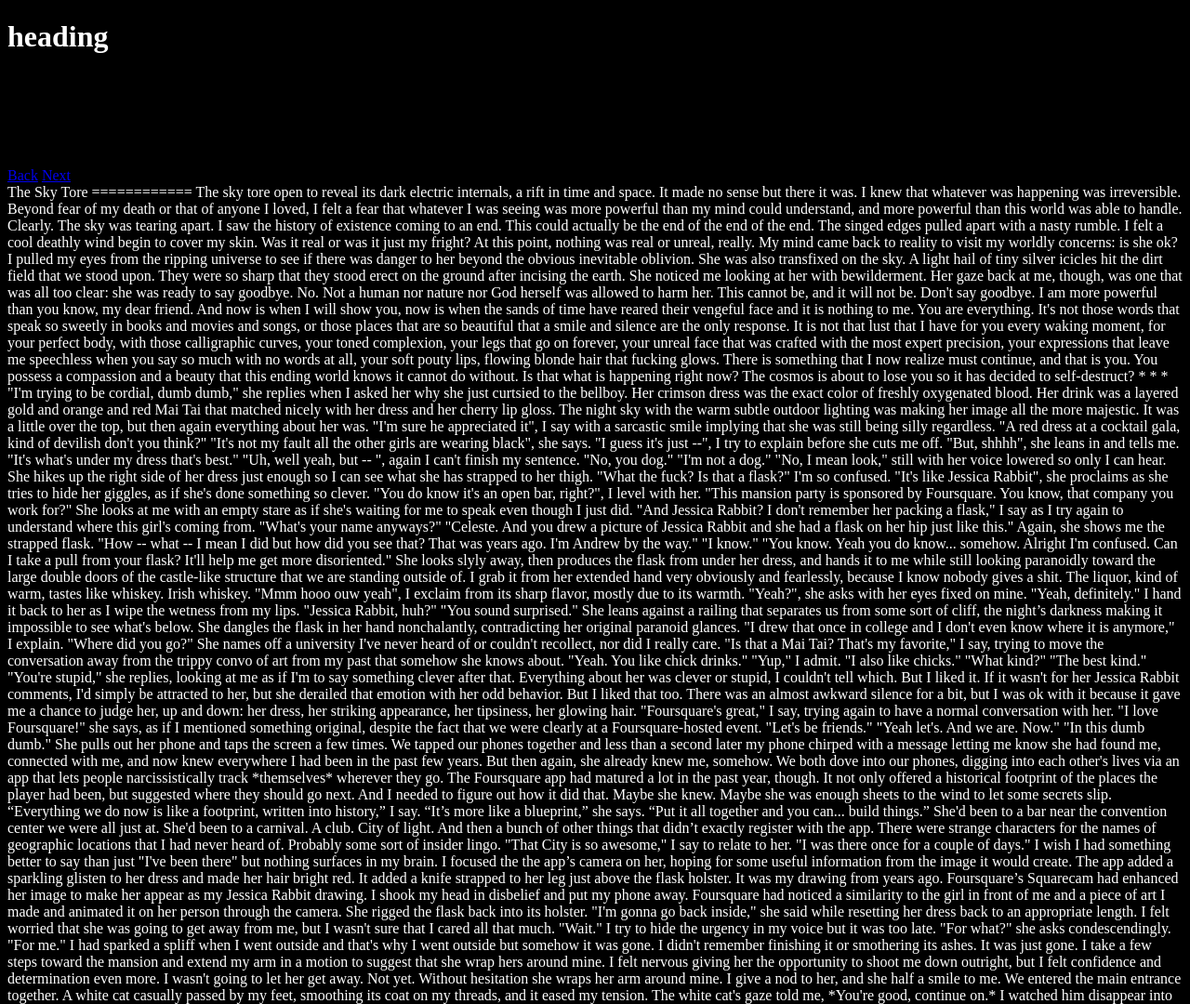
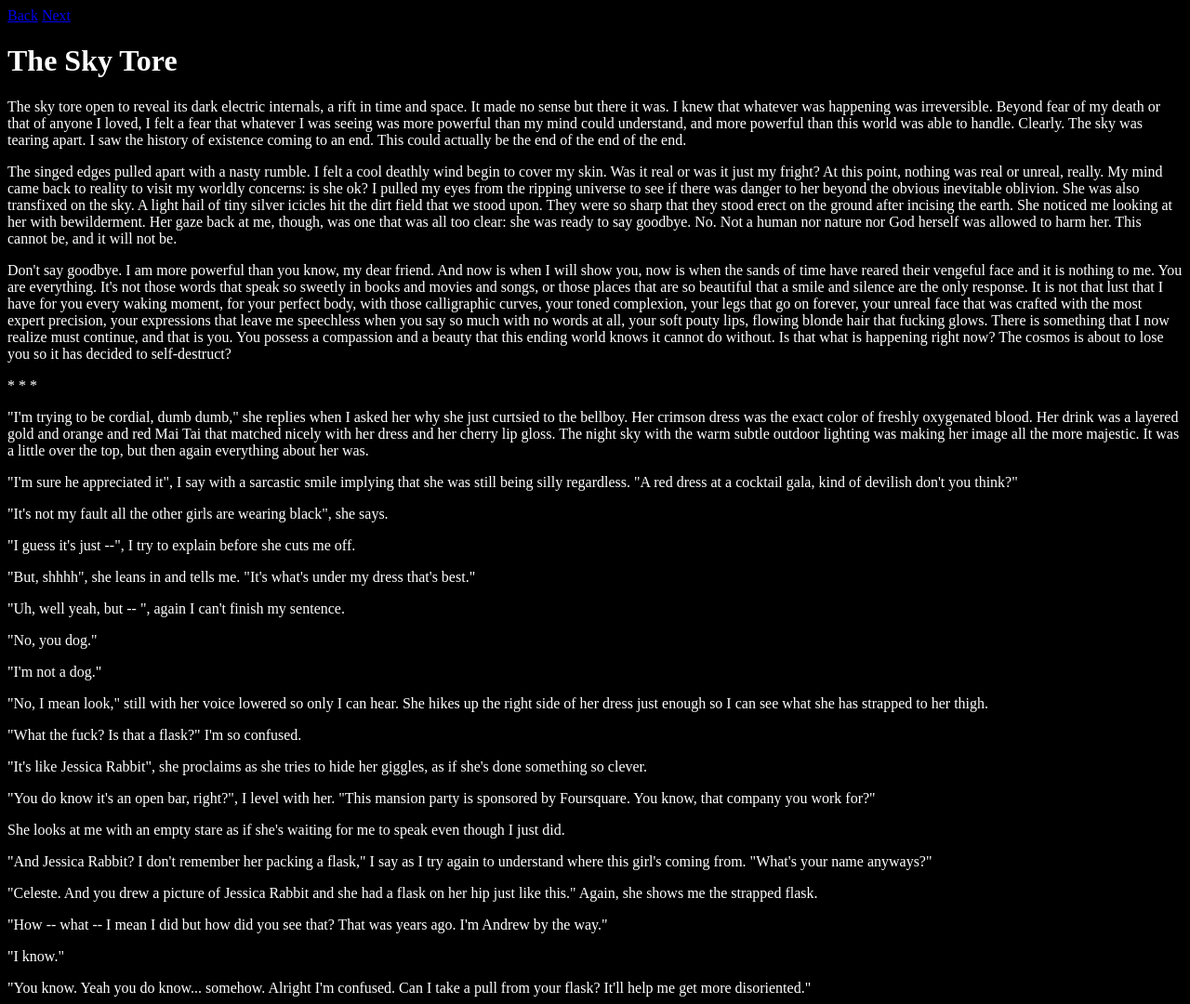
Before and after one commit to andrewevans/skytore, a plain HTML site: page skvtoreopen/index.html in a window 1280 px wide. Shown: the top 1080 px of the page at 93% size. Drawn offline with Linux system fonts and the light colour scheme.

Commit message:
Set h1. Set paragraphs.

```diff
--- a/skvtoreopen/index.html
+++ b/skvtoreopen/index.html
@@ -7,8 +7,6 @@
   <link rel="stylesheet" href="skvto.css" />
 </head>
 <body>
-<h1>heading</h1>
-<div style="height:100px"></div>
 <div id="nav">
   <a id="nav-back" href="#back">Back</a>
   <a id="nav-next" href="#next">Next</a>
--- a/skvtoreopen/js/skvto.js
+++ b/skvtoreopen/js/skvto.js
@@ -2,34 +2,51 @@ const skvto = {
   reader: document.getElementById('reader'),
   url: new URL(document.URL),
   page: 1,
-  h1: document.getElementsByTagName('h1')[0],
+  h1: document.createElement('h1'),
   nav: {
     next: document.querySelector("#nav-next"),
     previous: document.querySelector("#nav-back"),
-  }
+  },
+  markdown: {
+    h1: '\n============\n',
+  },
+  currentText: '',
+  setH1() {
+    if (this.page === 1) {
+      this.h1.innerHTML = this.currentText.slice(0, this.currentText.indexOf(this.markdown.h1))
+      this.reader.prepend(this.h1)
+      this.currentText = this.currentText.replace(`${this.h1.innerHTML}${this.markdown.h1}`, '')
+    }
+  },
+  setParagraphs() {
+    this.reader.innerHTML = this.reader.innerHTML.replaceAll(/\n(.*)\n/g, '<p>$1</p>')
+  },
 }
 
 skvto.page = parseInt(skvto.url.searchParams.get('page')) || skvto.page
 
 async function getData(newPage) {
-  const url = `../pages/part-${newPage}.txt`;
+  const url = `pages/part-${newPage}.txt`;
   try {
     const response = await fetch(url);
+
     if (!response.ok) {
       throw new Error(`Response status: ${response.status}`);
     }
 
-    const text = await response.text();
+    skvto.currentText = await response.text()
     skvto.page = newPage
-    putData(text)
+    putData()
   } catch (error) {
     window.console.info(error)
   }
 }
 
-function putData(text) {
-  if (skvto.page !== 1) skvto.h1.innerHTML = '&#9632;'
-  skvto.reader.innerHTML = text
+function putData() {
+  skvto.reader.replaceChildren()
+  skvto.setH1()
+  skvto.reader.append(skvto.currentText)
+  skvto.setParagraphs()
 }
 
 getData(skvto.page)
--- a/skvtoreopen/pages/part-1.txt
+++ b/skvtoreopen/pages/part-1.txt
@@ -203,7 +203,6 @@ eeeeeeeevvvvillllllll*
 
 "What the fuck was that?!" I involuntarily belted, luckily only loudly enough for a few nearby people to look at me funny. I swore I heard a screeching Golem-like voice trounce whatever the host was saying. Nobody else reacted. I shook off the shiver that trickled up and down my spine.
 
-
 A sea of glasses rose in a toast. I must've missed the last bit. Everyone cheersed and clapped and clapped. I followed suit and raised my glass to hide whatever just happened. I wanted to see Daemon's face one more time, so I kept tilting my head left and right to get a glimpse of him again, but there were so many people in the way.
 
 And then, bam. I saw him. He was staring right at me. The next moment he was hidden behind the thickness of the crowd. I was drunk, and trippin'. I turned to converse with the girls once again, and thank goodness they were still there. They were both talking to different people. Celeste noticed I was staring at her, probably drunkenly as hell. I needed a drink. She motioned "one moment" to the gentleman she was talking to and walked over to me. She put her hand along my chin and said something to me that sounded so sweet and nice, words I didn't deserve at that moment, not sure what she said though. The last thing I remember was her slowly bringing her hand over my eyes and that was it. The rest of the night was a blur.
```
